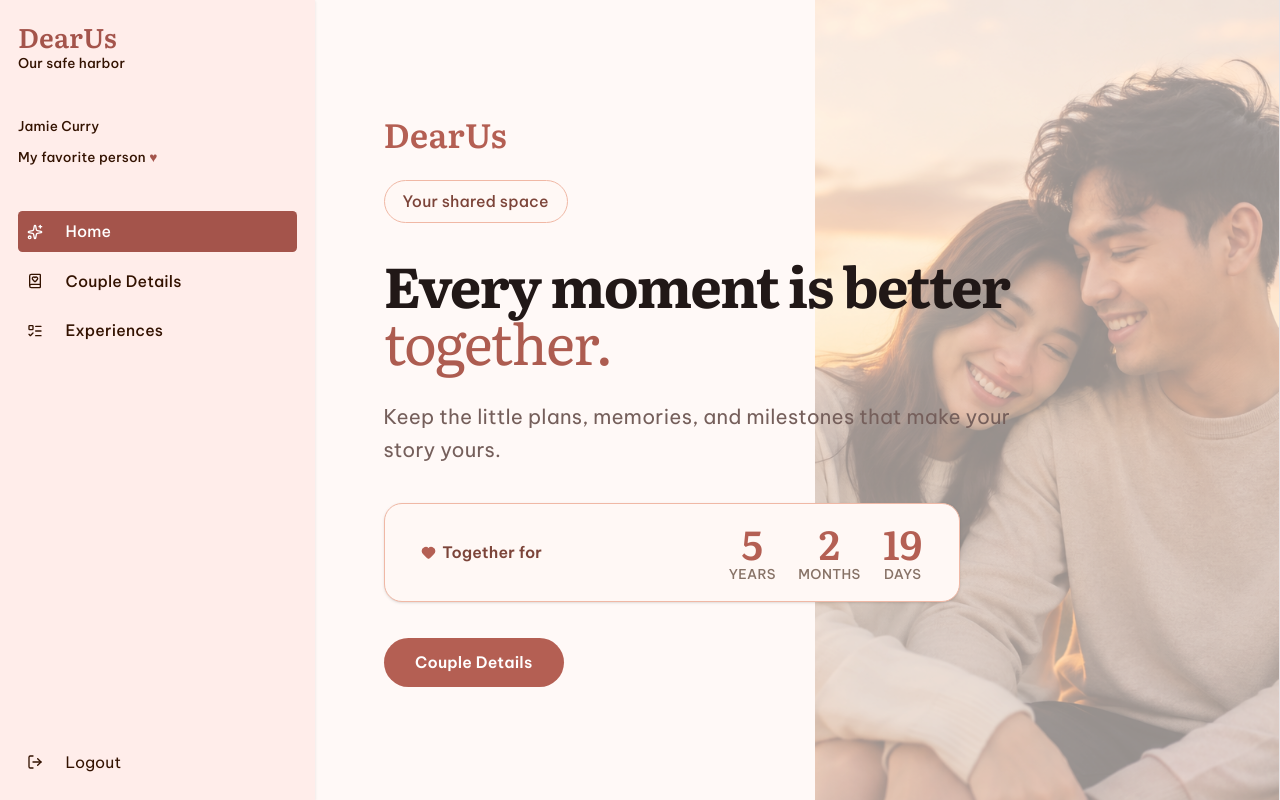
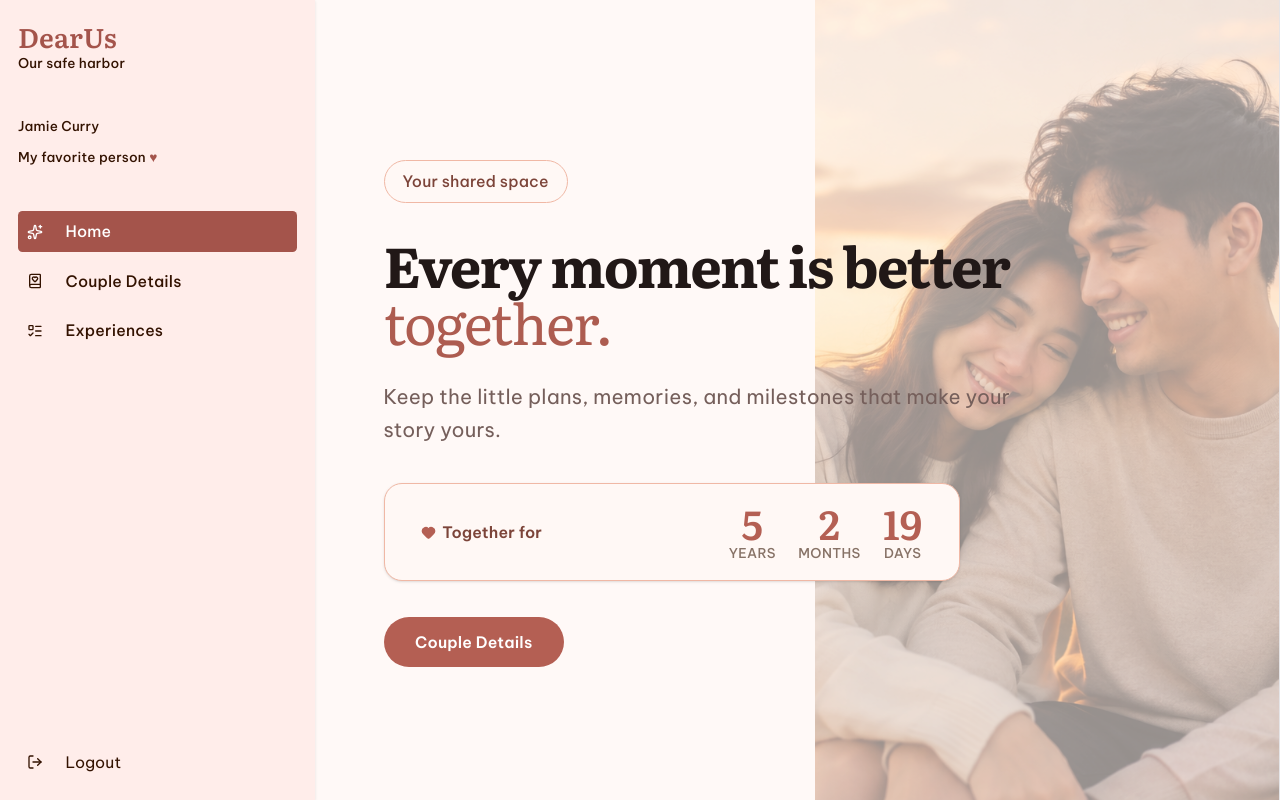
Before and after one commit to jokserpokser/dearUs-app, a React (Vite) app in the folder frontend/: page /demo in a window 1280 px wide. Built offline with nearby package versions, Linux system fonts and the light colour scheme; no server answers; a web font is replaced by a local one.

Commit message:
refactor: remove redundant 'DearUs' title from Dashboard component

```diff
--- a/frontend/src/pages/Dashboard.tsx
+++ b/frontend/src/pages/Dashboard.tsx
@@ -16,12 +16,6 @@ export const Dashboard = () => {
         <div className="relative flex min-h-[calc(100svh-64px)] items-center overflow-hidden px-6 py-14 sm:px-10 lg:min-h-screen lg:px-16">
           <div className="pointer-events-none absolute inset-0 opacity-35 bg-[radial-gradient(rgba(181,111,96,0.2)_0.7px,transparent_0.7px)] bg-size-[18px_18px]" />
           <div className="relative z-10 flex w-full max-w-5xl flex-col items-center text-center lg:items-start lg:text-left">
-            <span
-              className="text-3xl font-semibold text-[#b45f53]"
-              style={{ fontFamily: "Literata" }}
-            >
-              DearUs
-            </span>
             <span className="mt-6 rounded-full border border-[#f0b8a5] bg-[#fff8f5] px-4 py-2 text-sm font-medium text-[#7c4439]">
               Your shared space
             </span>
```
